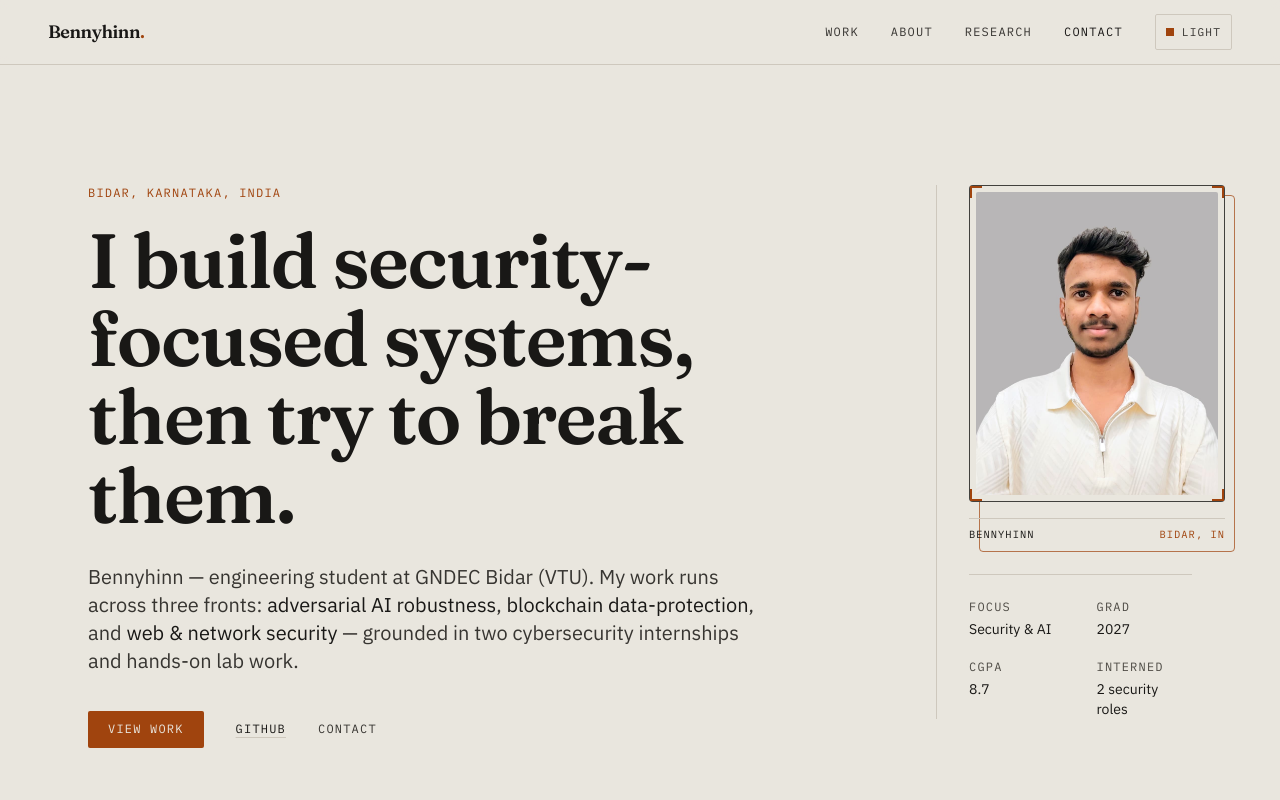
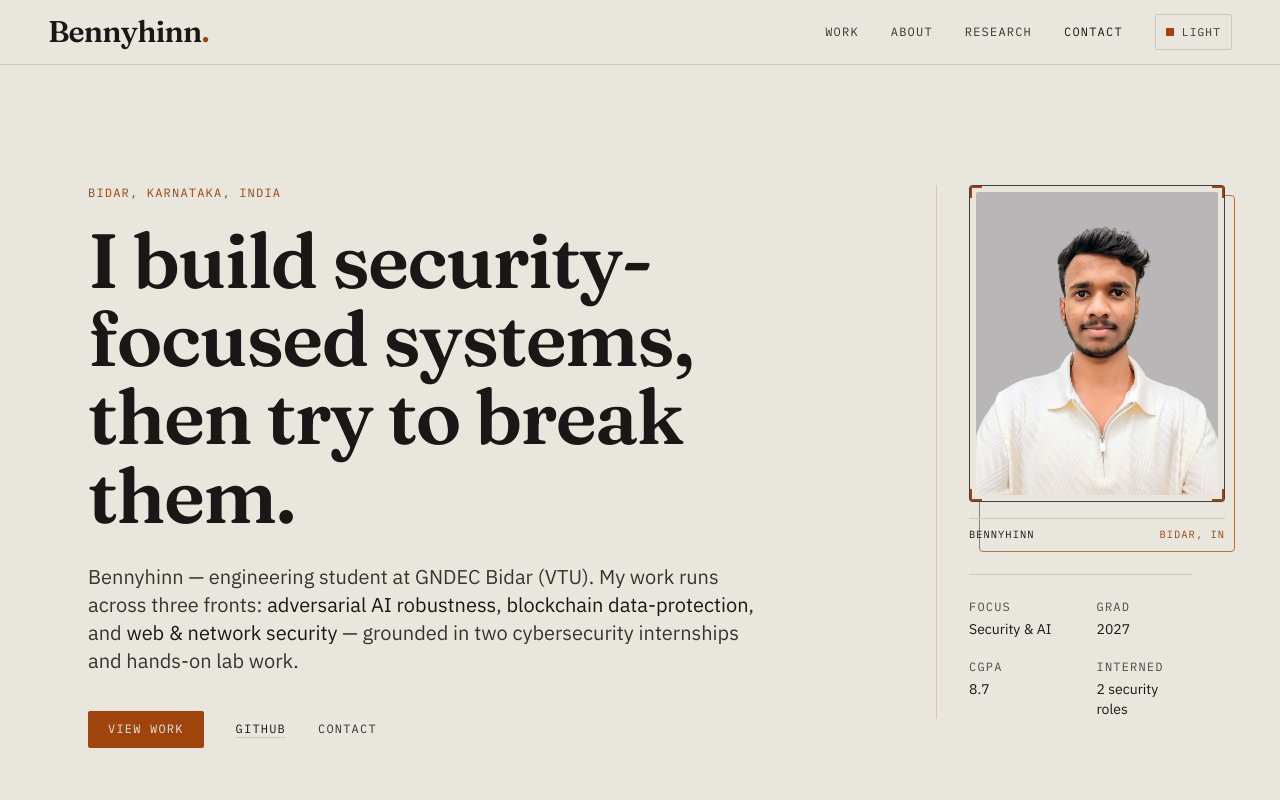
Before and after one commit to Bennyhinn007/portfolio-website, a Next.js app: page / in a window 1280 px wide. Shown: the top 800 px of the page. Built offline with nearby package versions, Linux system fonts and the light colour scheme.

Commit message:
Enlarge Bennyhinn wordmark in header for stronger presence

```diff
--- a/src/components/layout/Nav.tsx
+++ b/src/components/layout/Nav.tsx
@@ -15,7 +15,7 @@
       <div className="mx-auto flex h-16 max-w-wide items-center justify-between px-5 sm:px-8 lg:px-12">
         <Link
           href="/"
-          className="font-display text-lg font-semibold tracking-tight text-ink"
+          className="font-display text-2xl font-semibold tracking-tight text-ink sm:text-3xl"
           aria-label={`${profile.preferredName} — home`}
         >
           {profile.preferredName}
```
